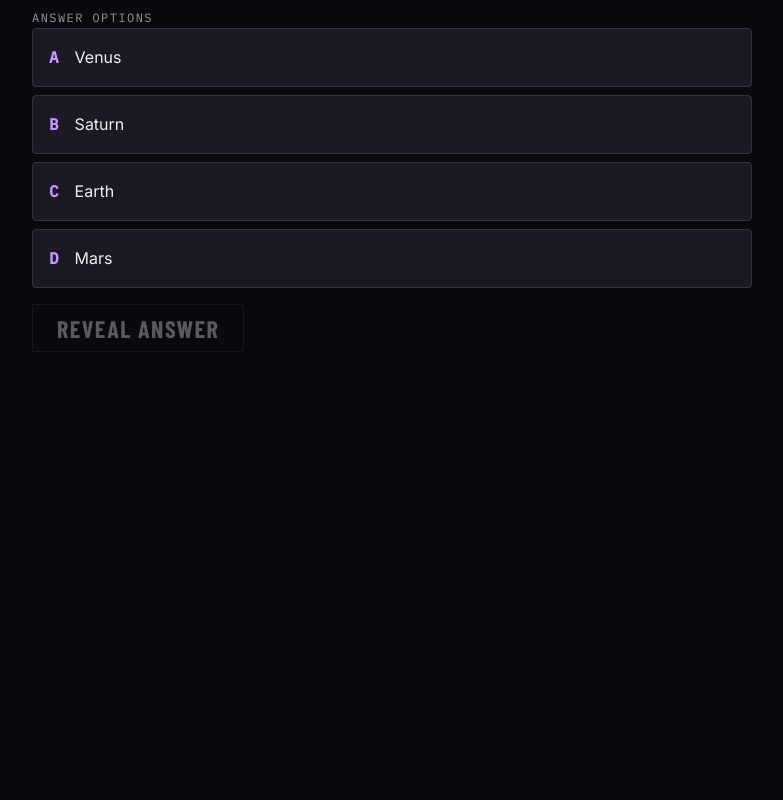
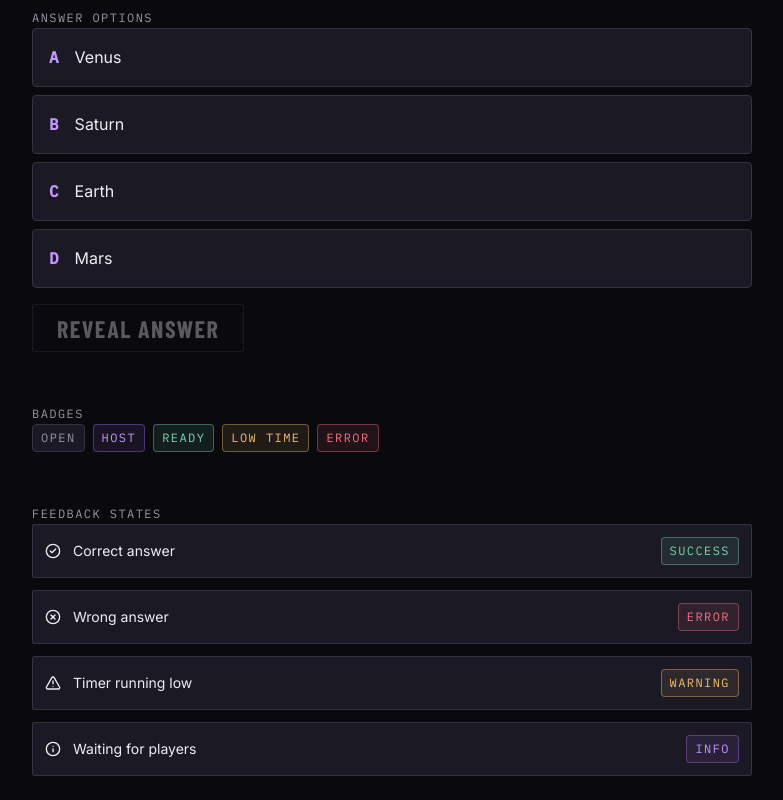
Before and after one commit to dawidseipold/overheat, a React (Vite) app in the folder apps/web/: page /design-system in a window 1280 px wide. Shown: the part 1132-1932 px from the top of the page, without its empty margins (248-1031 px from the left). Before the commit the page ends 1508 px from the top, so only its background shows below. Built offline with nearby package versions, Linux system fonts and the light colour scheme.

Commit message:
feat(web): add Badge and Alert components

```diff
--- /dev/null
+++ b/apps/web/src/components/ui/alert.tsx
@@ -0,0 +1,42 @@
+import { CircleCheckIcon, CircleXIcon, InfoIcon, TriangleAlertIcon } from "lucide-react";
+import * as React from "react";
+
+import { cn } from "@/lib/utils";
+
+import { Badge } from "./badge";
+
+// Każdy rodzaj komunikatu ma swoją ikonę i kolor plakietki
+const alertVariants = {
+  success: { Icon: CircleCheckIcon, badge: "success" },
+  danger: { Icon: CircleXIcon, badge: "danger" },
+  warning: { Icon: TriangleAlertIcon, badge: "warning" },
+  info: { Icon: InfoIcon, badge: "accent" },
+} as const;
+
+function Alert({
+  className,
+  variant = "info",
+  label,
+  children,
+  ...props
+}: React.ComponentProps<"div"> & { variant?: keyof typeof alertVariants; label?: string }) {
+  const { Icon, badge } = alertVariants[variant];
+  return (
+    <div
+      role="status"
+      className={cn(
+        "flex items-center justify-between gap-3 rounded-sm border border-border bg-card p-3",
+        className,
+      )}
+      {...props}
+    >
+      <span className="flex items-center gap-3 text-body-sm">
+        <Icon className="size-4 shrink-0" />
+        {children}
+      </span>
+      {label && <Badge variant={badge}>{label}</Badge>}
+    </div>
+  );
+}
+
+export { Alert };
--- /dev/null
+++ b/apps/web/src/components/ui/badge.tsx
@@ -0,0 +1,30 @@
+import { cva, type VariantProps } from "class-variance-authority";
+import * as React from "react";
+
+import { cn } from "@/lib/utils";
+
+const badgeVariants = cva(
+  "inline-flex items-center rounded-md border px-2 py-1 font-data text-label uppercase tracking-label",
+  {
+    variants: {
+      variant: {
+        neutral: "border-border bg-card text-oh-muted",
+        accent: "border-oh-violet/40 bg-oh-violet/10 text-oh-plasma",
+        success: "border-oh-success/40 bg-oh-success/10 text-oh-success",
+        warning: "border-oh-warning/40 bg-oh-warning/10 text-oh-warning",
+        danger: "border-oh-danger/40 bg-oh-danger/10 text-oh-danger",
+      },
+    },
+    defaultVariants: { variant: "neutral" },
+  },
+);
+
+function Badge({
+  className,
+  variant,
+  ...props
+}: React.ComponentProps<"span"> & VariantProps<typeof badgeVariants>) {
+  return <span className={cn(badgeVariants({ variant, className }))} {...props} />;
+}
+
+export { Badge, badgeVariants };
--- a/apps/web/src/routes/design-system.tsx
+++ b/apps/web/src/routes/design-system.tsx
@@ -5,6 +5,8 @@ import { ArrowRightIcon, PlusIcon } from "lucide-react";
 import { useState } from "react";
 import * as v from "valibot";
 
+import { Alert } from "@/components/ui/alert";
+import { Badge } from "@/components/ui/badge";
 import { AnswerOption } from "@/components/ui/answer-option";
 import { Button } from "@/components/ui/button";
 import { Field, FieldDescription, FieldError, FieldLabel } from "@/components/ui/field";
@@ -88,6 +90,37 @@ function DesignSystem() {
           Answer options
         </Text>
         <AnswerOptionsDemo />
+      </section>
+
+      <section className="space-y-4">
+        <Text variant="label" tone="muted">
+          Badges
+        </Text>
+        <div className="flex flex-wrap gap-2">
+          <Badge>Open</Badge>
+          <Badge variant="accent">Host</Badge>
+          <Badge variant="success">Ready</Badge>
+          <Badge variant="warning">Low time</Badge>
+          <Badge variant="danger">Error</Badge>
+        </div>
+      </section>
+
+      <section className="space-y-4">
+        <Text variant="label" tone="muted">
+          Feedback states
+        </Text>
+        <div className="space-y-3">
+          <Alert variant="success" label="Success">
+            Correct answer
+          </Alert>
+          <Alert variant="danger" label="Error">
+            Wrong answer
+          </Alert>
+          <Alert variant="warning" label="Warning">
+            Timer running low
+          </Alert>
+          <Alert label="Info">Waiting for players</Alert>
+        </div>
       </section>
     </main>
   );
```
